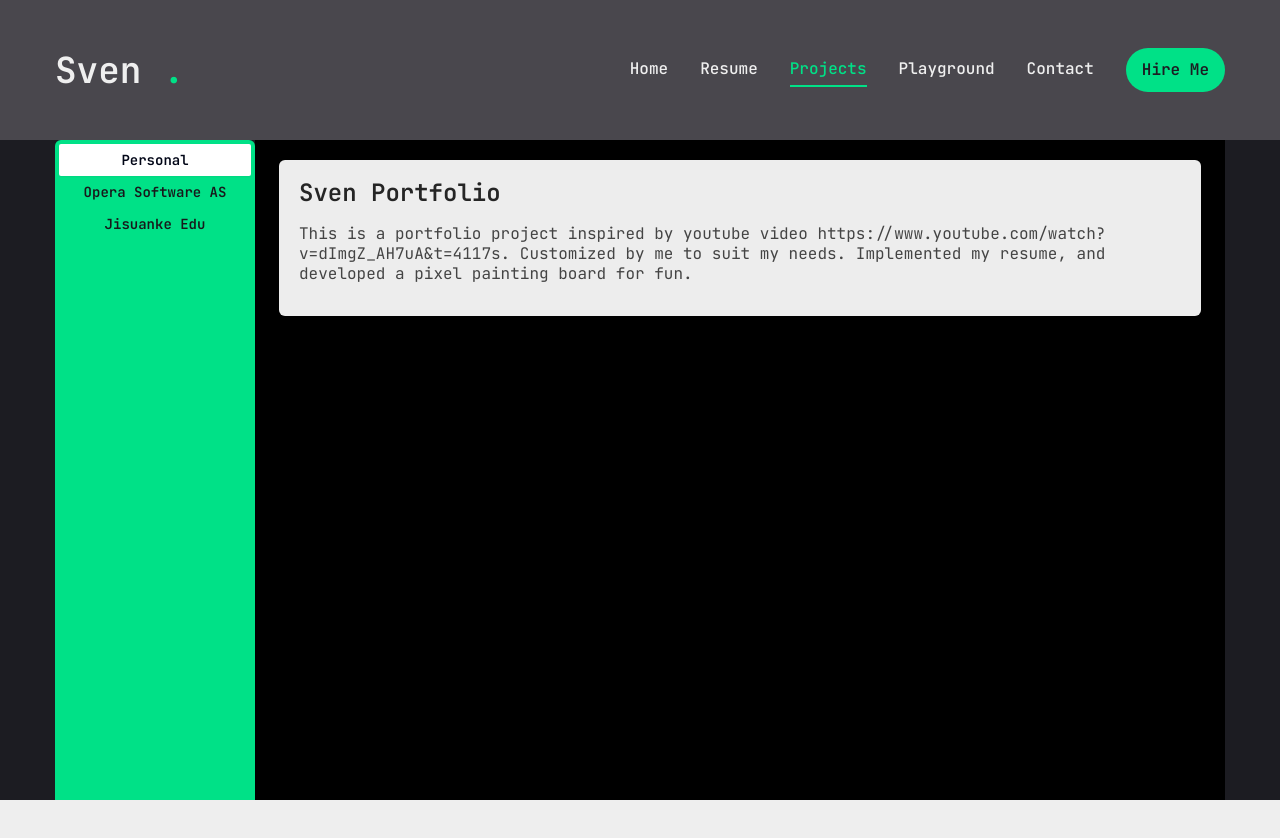
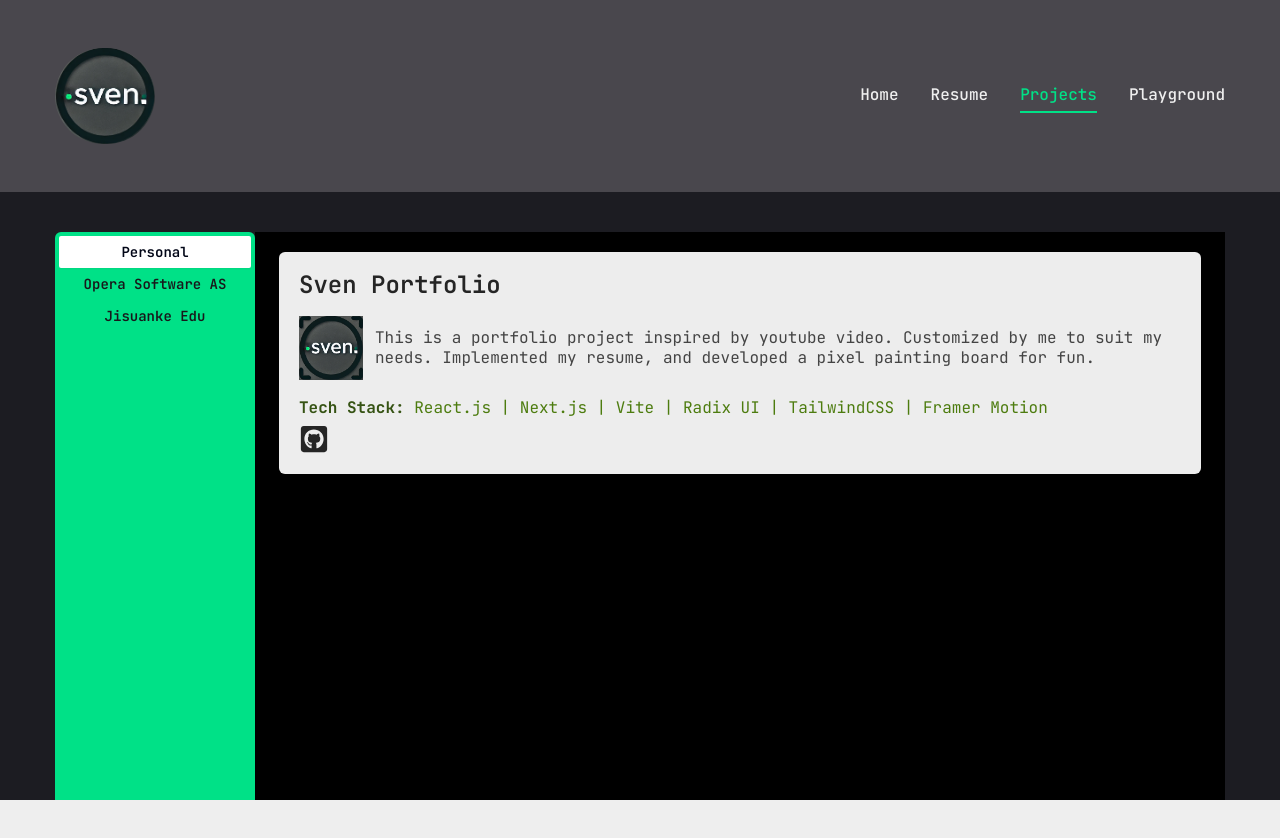
Before and after one commit to ziwenwang1994/sven-portfolio, a Next.js app: page /projects in a window 1280 px wide. Shown: the top 838 px of the page. Built offline with nearby package versions, Linux system fonts and the light colour scheme.

Commit message:
Alpha version of portfolio

```diff
--- a/app/playground/page.jsx
+++ b/app/playground/page.jsx
@@ -4,8 +4,7 @@ import React from "react";
 export const Services = () => {
   return (
     <section className="h-full text-center">
-      <div className="container mx-auto ">
-        <h2 className="h2 text-accent pixel py-4">Draw A Aimple Pixel Art!</h2>
+      <div className="container mx-auto my-6 ">
           <PaintingBoard />
       </div>
     </section>
--- a/app/projects/page.jsx
+++ b/app/projects/page.jsx
@@ -6,7 +6,7 @@ import React from "react";
 export const Work = () => {
   return (
     <section className="h-full">
-      <div className="container mx-auto">
+      <div className="container mx-auto mt-10">
         <Projects />
       </div>
     </section>
--- a/components/Header.jsx
+++ b/components/Header.jsx
@@ -2,20 +2,19 @@ import Link from "next/link";
 import { Button } from "./ui/button";
 import Nav from "./Nav";
 import MobileNav from "./MobileNav";
+import Image from "next/image";
 
 const Header = () => {
   return (
     <header className="py-8 xl:py-12 text-whit hover:bg-pink-50/20">
       <div className="container mx-auto flex justify-between items-center">
         <Link href="/">
-          <h1 className="text-4xl font-semibold">
-            Sven <span className="text-accent">.</span>
-          </h1>
+          <Image width="100" height="100" alt="logo" src="/assets/logo.png" className="rounded-full" />
         </Link>
 
         <div className="hidden xl:flex items-center gap-8">
           <Nav />
-          <Link href="/contact"><Button>Hire Me</Button></Link>
+          {/* <Link href="/contact"><Button>Hire Me</Button></Link> */}
         </div>
         <div className="xl:hidden"><MobileNav /></div>
       </div>
--- a/components/MobileNav.jsx
+++ b/components/MobileNav.jsx
@@ -4,7 +4,7 @@ import React from "react";
 import { Sheet, SheetContent, SheetTrigger } from "./ui/sheet";
 import { CiMenuFries } from "react-icons/ci";
 import Link from "next/link";
-import { links } from "@/lib/const";
+import { mobileLinks } from "@/lib/const";
 const MobileNav = () => {
   const pathname = usePathname();
   return (
@@ -21,7 +21,7 @@ const MobileNav = () => {
           </Link>
         </div>
         <nav className="flex flex-col justify-center items-center gap-8 ">
-          {links.map((link) => (
+          {mobileLinks.map((link) => (
             <Link href={link.path} key={`mobile-${link.name}`} className={`${pathname === link.path && "text-accent border-b-2 border-accent"} text-xl capitalize hover:text-accent transition-all`}>
               {link.name}
             </Link>
--- a/components/Nav.jsx
+++ b/components/Nav.jsx
@@ -1,5 +1,5 @@
 "use client";
-import { links } from "@/lib/const";
+import { desktopLinks } from "@/lib/const";
 import Link from "next/link";
 import { usePathname } from "next/navigation";
 
@@ -7,7 +7,7 @@ const Nav = () => {
   const pathname = usePathname();
   return (
     <nav className="flex gap-8">
-      {links.map((link) => (
+      {desktopLinks.map((link) => (
         <Link
           href={link.path}
           key={`nav-${link.name}`}
--- a/components/PaintingBoard.jsx
+++ b/components/PaintingBoard.jsx
@@ -159,8 +159,9 @@ const PaintingBoard = () => {
         opacity: 1,
         transition: { delay: 2, duration: 0.1, ease: "easeIn" },
       }}
-      className="flex justify-center"
     >
+      <h2 className="h2 text-accent pixel py-2">Draw A Simple Pixel Art!</h2>
+      <main className="flex justify-center">
         <div className="w-[60px] text-center">
           <div>
             <div className="w-full text-xs">Color</div>
@@ -238,6 +239,7 @@ const PaintingBoard = () => {
             Export
           </Button>
         </div>
+      </main>
     </motion.div>
   );
 };
--- a/components/ProjectCard.jsx
+++ b/components/ProjectCard.jsx
@@ -2,6 +2,7 @@
 import Image from "next/image";
 import Link from "next/link";
 import React from "react";
+import { FaGithubSquare } from "react-icons/fa";
 
 const ProjectCard = ({ project }) => {
   const { id, github, link, logo, name, description, techs } = project;
@@ -13,7 +14,7 @@ const ProjectCard = ({ project }) => {
       <Link className="h3" href={link} target="_blank">
         {name}
       </Link>
-      <section className="flex items-center py-3">
+      <section className="flex items-center py-3 overflow-auto">
         {logo && (
           <Image
             width="200"
@@ -28,6 +29,14 @@ const ProjectCard = ({ project }) => {
           <p className="leading-tight text-[#444444]">{description}</p>
         </div>
       </section>
+      <section>
+        <span className="font-bold text-lime-900">Tech Stack: </span><span className="text-lime-700">{techs?.join(" | ")}</span>
+      </section>
+      {
+        github && <section>
+        <FaGithubSquare className="text-3xl" onClick={() => window.open(github)} />
+      </section>
+      }
     </article>
   );
 };
--- a/components/Projects.jsx
+++ b/components/Projects.jsx
@@ -55,6 +55,10 @@ const Projects = () => {
           ))}
         </div>
       </Tabs>
+      <div className="block lg:hidden"> {projects
+                  .map((project) => (
+                    <ProjectCard project={project} key={project.id} />
+                  ))}</div>
     </main>
   );
 };
--- a/components/Socials.jsx
+++ b/components/Socials.jsx
@@ -9,7 +9,7 @@ const Socials = ({ containerStyles, iconStyles }) => {
   return (
     <div className={containerStyles}>
       {socials.map((item) => (
-        <Link key={item.path} href={item.path} className={iconStyles}>
+        <Link key={item.path} href={item.path} className={iconStyles} target="_blank">
           {item.icon}
         </Link>
       ))}
```
Also changed, not shown: lib/const.js, public/assets/logo.png (added), public/assets/logo.webp (added). Lines whose indentation alone changed are shown as unchanged.
